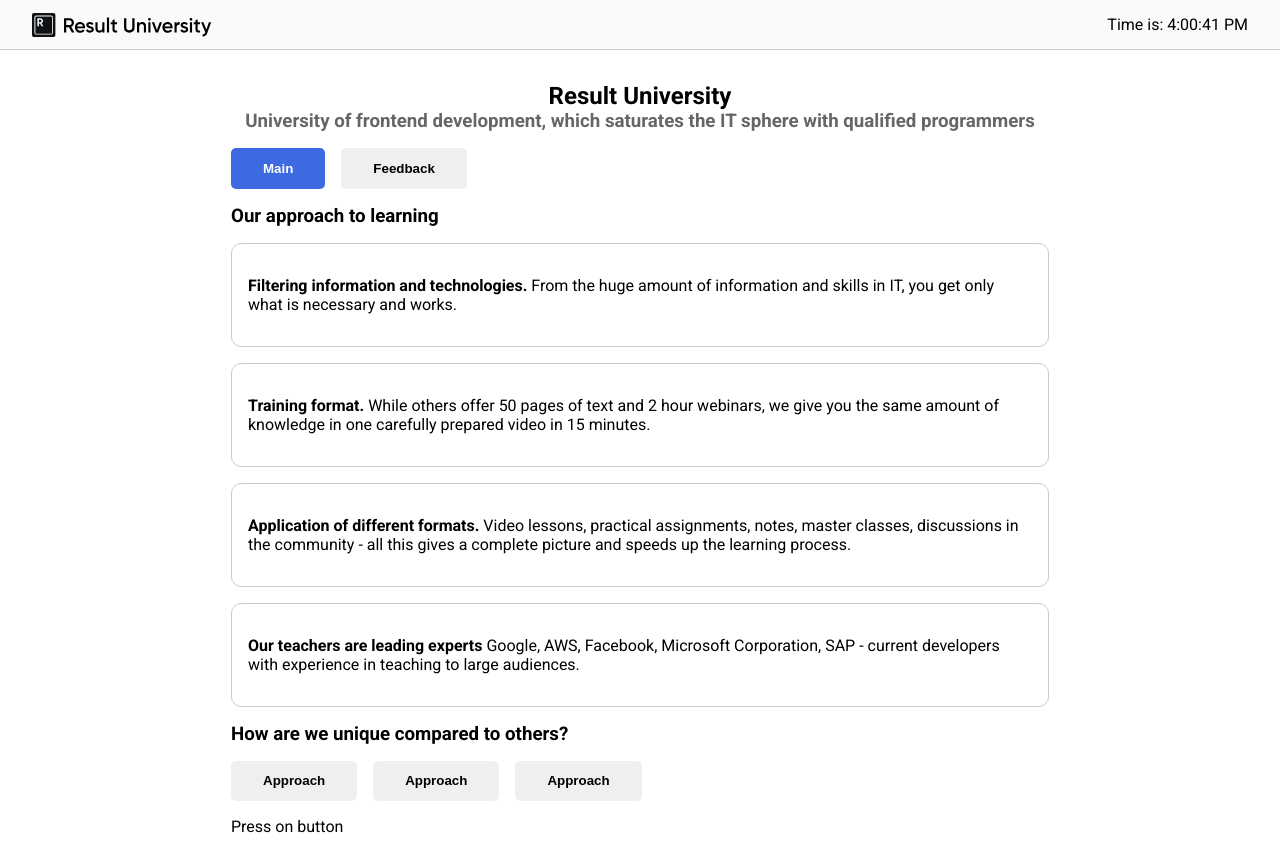
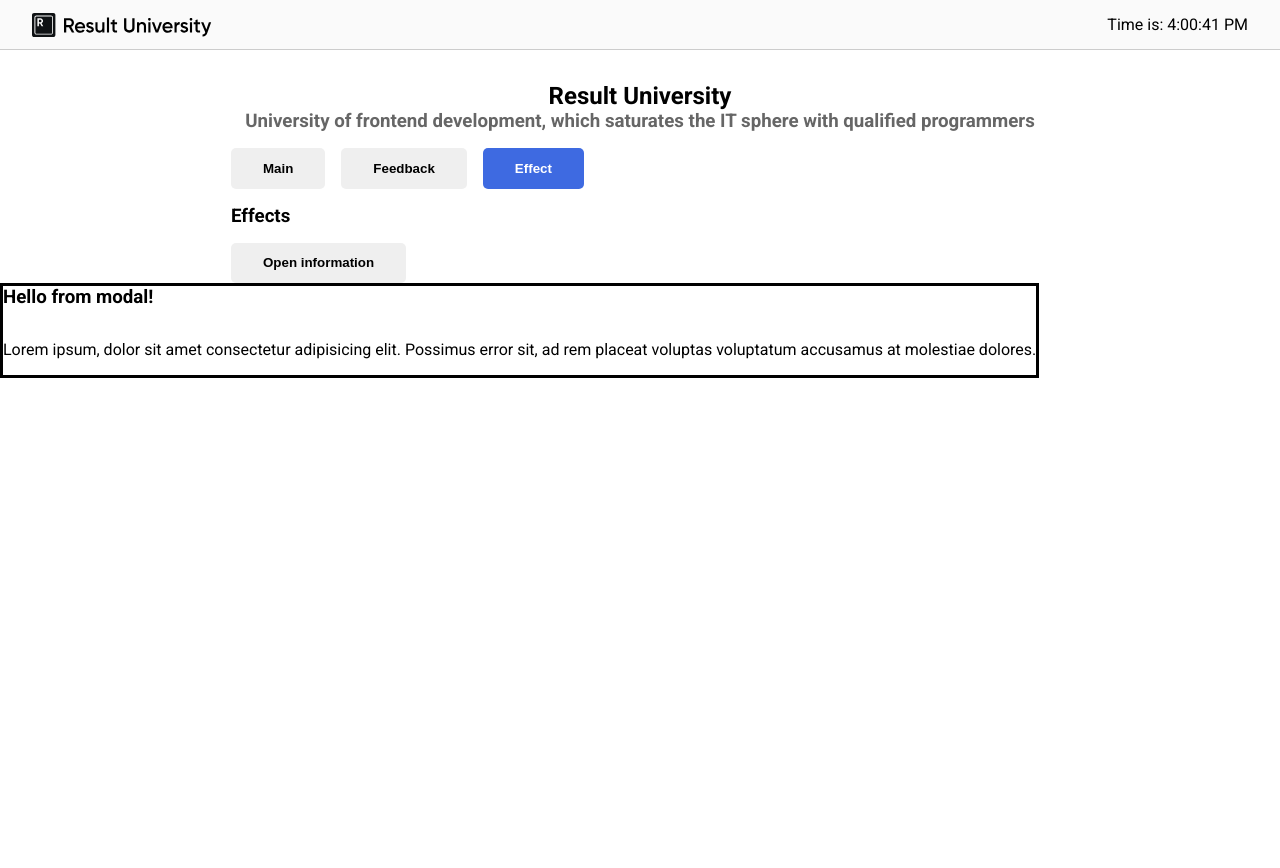
Before and after one commit to NataliaZhydychyn/React-App, a React (Vite) app: page / in a window 1280 px wide. After the commit the page ends 800 px from the top, so only its background shows below. Built offline with nearby package versions, Linux system fonts and the light colour scheme.

Commit message:
add modal window

```diff
--- a/src/App.jsx
+++ b/src/App.jsx
@@ -5,9 +5,10 @@ import IntroSection from "./components/introSection";
 import TabsSection from "./components/TabsSection";
 import FeedbackSection from "./components/FeedbackSection";
 import { useState } from "react";
+import EffectSection from "./components/EffectSection";
 
 export default function App() {
-  const [tab, setTab] = useState('main');
+  const [tab, setTab] = useState('effect');
 
   return (
     <>
@@ -24,6 +25,9 @@ export default function App() {
         )}
 
         {tab === 'feedback' && <FeedbackSection />}
+
+        {tab === 'effect' && <EffectSection />}
+
       </main>
     </>
   );
--- /dev/null
+++ b/src/components/EffectSection.jsx
@@ -0,0 +1,22 @@
+import Button from "./Button/Button";
+import Modal from "./Modal/Modal";
+
+export default function EffectSection() {
+
+    function openModal() {
+        console.log('blablabla')
+
+    }
+
+    return (
+        <section>
+            <h3>Effects</h3>
+            <Button onButtonClick={openModal}>Open information</Button>
+
+            <Modal>
+                <h3>Hello from modal!</h3>
+                <p>Lorem ipsum, dolor sit amet consectetur adipisicing elit. Possimus error sit, ad rem placeat voluptas voluptatum accusamus at molestiae dolores.</p>
+            </Modal>
+        </section>
+    )
+}
--- /dev/null
+++ b/src/components/Modal/Modal.jsx
@@ -0,0 +1,5 @@
+export default function Modal({ children }) {
+    return (
+        <dialog open>{children}</dialog>
+    )
+}
--- a/src/components/TabsSection.jsx
+++ b/src/components/TabsSection.jsx
@@ -15,6 +15,12 @@ export default function TabsSection({ active, onChange }) {
             >
                 Feedback
             </Button>
+            <Button
+                isActive={active === 'effect'}
+                onButtonClick={() => onChange('effect')}
+            >
+                Effect
+            </Button>
         </section>
     )
 }
```
Also changed, not shown: src/components/Modal/Modal.css (added).
